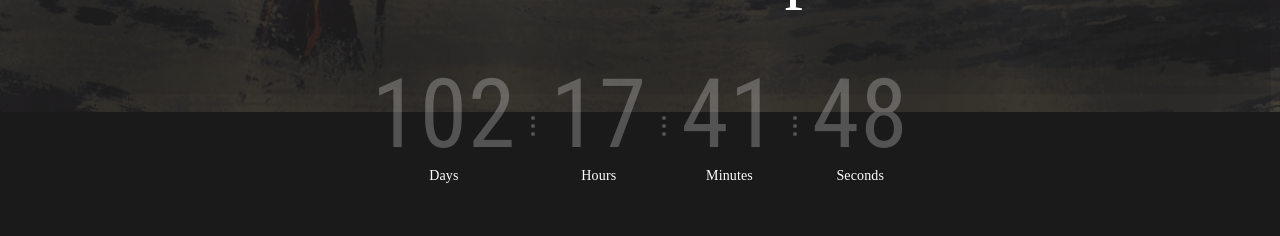
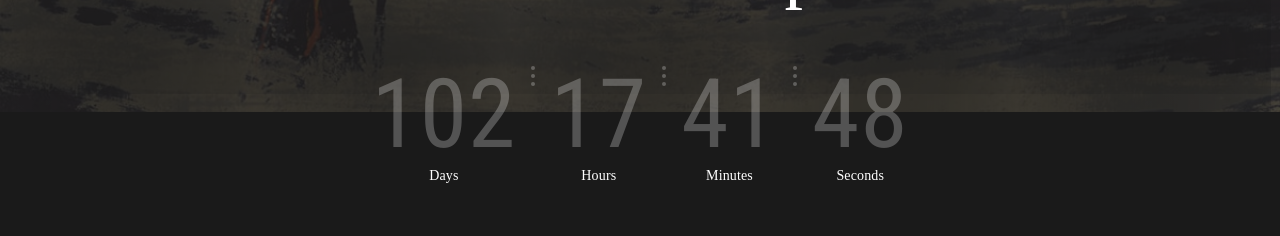
Before and after one commit to MartinLilt/one-pirate-peso-game, a Next.js app in the folder docker/front-site/: page / in a window 1280 px wide. Shown: the part 415-651 px from the top of the page. Built offline with nearby package versions, Linux system fonts and the light colour scheme; a web font is replaced by a local one.

Commit message:
create ThreeDots

```diff
--- a/docker/front-site/components/homeSections/new/New.jsx
+++ b/docker/front-site/components/homeSections/new/New.jsx
@@ -1,6 +1,7 @@
 "use client";
 import * as s from "./new.module.scss";
 import React, { useEffect, useState } from "react";
+import ThreeDots from "../../shared/ThreeDots/ThreeDots";
 
 const convertMs = (ms) => {
   // Number of milliseconds per unit of time
@@ -76,33 +77,30 @@ export const HomeNewContent = () => {
             </span>
             <span className={s.newupdate__timer__label}>Days</span>
           </div>
-          <ul className={s.newupdate__timer__threedot}>
-            <li className={s.newupdate__timer__dot}></li>
-            <li className={s.newupdate__timer__dot}></li>
-            <li className={s.newupdate__timer__dot}></li>
-          </ul>
+          <ThreeDots
+            ulClassName={s.newupdate__timer__threedot}
+            liClassName={s.newupdate__timer__dot}
+          />
           <div className={s.newupdate__timer__field}>
             <span className={s.newupdate__timer__value} data-hours>
               {difference.hours}
             </span>
             <span className={s.newupdate__timer__label}>Hours</span>
           </div>
-          <ul className={s.newupdate__timer__threedot}>
-            <li className={s.newupdate__timer__dot}></li>
-            <li className={s.newupdate__timer__dot}></li>
-            <li className={s.newupdate__timer__dot}></li>
-          </ul>
+          <ThreeDots
+            ulClassName={s.newupdate__timer__threedot}
+            liClassName={s.newupdate__timer__dot}
+          />
           <div className={s.newupdate__timer__field}>
             <span className={s.newupdate__timer__value} data-minutes>
               {difference.minutes}
             </span>
             <span className={s.newupdate__timer__label}>Minutes</span>
           </div>
-          <ul className={s.newupdate__timer__threedot}>
-            <li className={s.newupdate__timer__dot}></li>
-            <li className={s.newupdate__timer__dot}></li>
-            <li className={s.newupdate__timer__dot}></li>
-          </ul>
+          <ThreeDots
+            ulClassName={s.newupdate__timer__threedot}
+            liClassName={s.newupdate__timer__dot}
+          />
           <div className={s.newupdate__timer__field}>
             <span className={s.newupdate__timer__value} data-seconds>
               {difference.seconds}
--- a/docker/front-site/components/homeSections/new/new.module.scss
+++ b/docker/front-site/components/homeSections/new/new.module.scss
@@ -153,7 +153,7 @@
 
     &__all {
       display: flex;
-      align-items: center;
+      align-items: flex-start;
       justify-content: center;
       // transform: translateY(-88%);
       margin-top: -63px;
--- /dev/null
+++ b/docker/front-site/components/shared/ThreeDots/ThreeDots.jsx
@@ -0,0 +1,13 @@
+import s from "./ThreeDots.module.scss";
+
+const ThreeDots = ({ ulClassName, liClassName }) => {
+  return (
+    <ul className={`${s.threedot} ${ulClassName}`}>
+      <li className={`${s.threedot__dot} ${liClassName}`}></li>
+      <li className={`${s.threedot__dot} ${liClassName}`}></li>
+      <li className={`${s.threedot__dot} ${liClassName}`}></li>
+    </ul>
+  );
+};
+
+export default ThreeDots;
--- /dev/null
+++ b/docker/front-site/components/shared/ThreeDots/ThreeDots.module.scss
@@ -0,0 +1,18 @@
+.threedot {
+  display: flex;
+  justify-content: flex-start;
+  &__dot {
+    width: 4px;
+    height: 4px;
+    border-radius: 50%;
+    background-color: var(--opacity-font-4);
+    margin: 0 10px;
+    &:not(:last-child) {
+      margin-bottom: 4px;
+    }
+
+    @media screen and (min-width: 768px) {
+      margin: 0 15px;
+    }
+  }
+}
```
